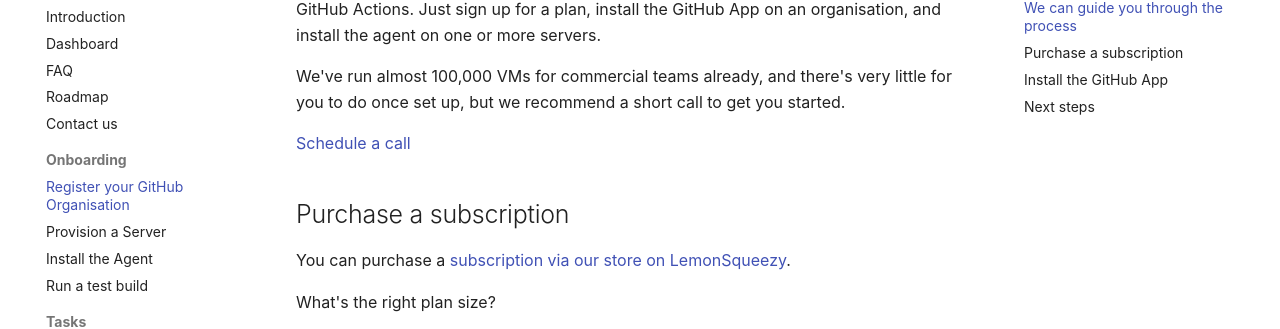
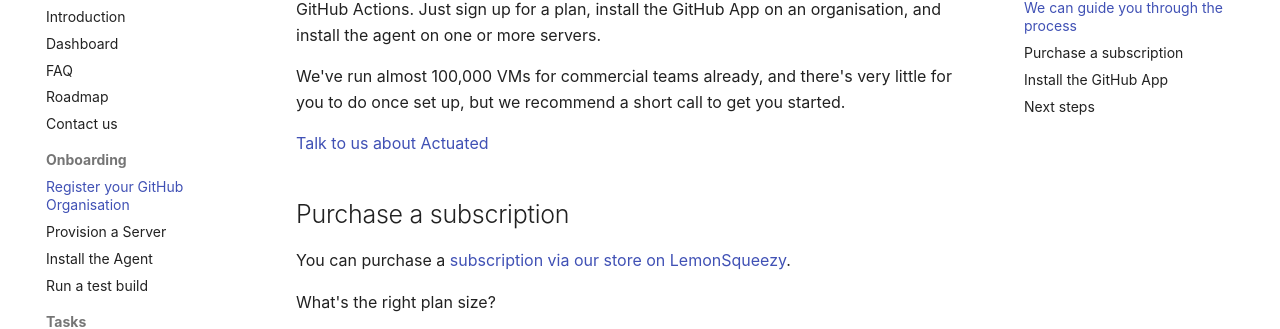
Before and after one commit to welteki/docs.actuated.dev, an MkDocs documentation site: the page built from docs/register.md, in a window 1280 px wide and 900 px high, scrolled down 1091 px. Shown: the part 127-456 px from the top of the window. Built offline with MkDocs 1.6.1 and Material for MkDocs 9.7.7, drawn with Linux system fonts in a browser that asks for light colours; some web fonts are replaced.

Commit message:
Update register page
Signed-off-by: Alex Ellis (OpenFaaS Ltd) <alexellis2@gmail.com>

```diff
--- a/docs/register.md
+++ b/docs/register.md
@@ -18,7 +18,7 @@
 
 We've run almost 100,000 VMs for commercial teams already, and there's very little for you to do once set up, but we recommend a short call to get you started.
 
-[Schedule a call](https://forms.gle/8XmpTTWXbZwWkfqT6)
+[Talk to us about Actuated](https://forms.gle/8XmpTTWXbZwWkfqT6)
 
 ## Purchase a subscription
 
```
